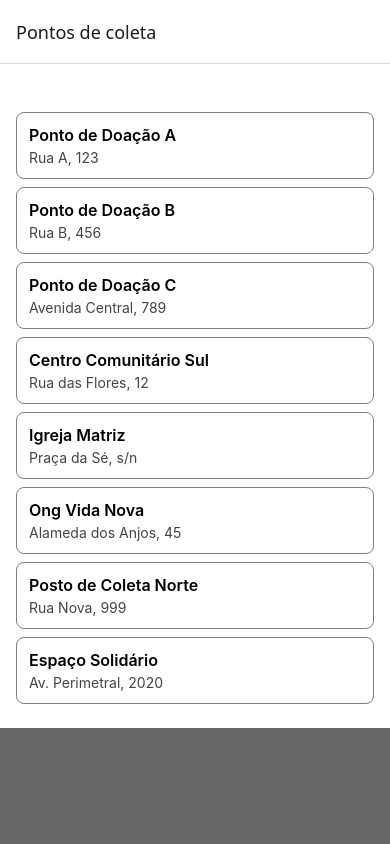
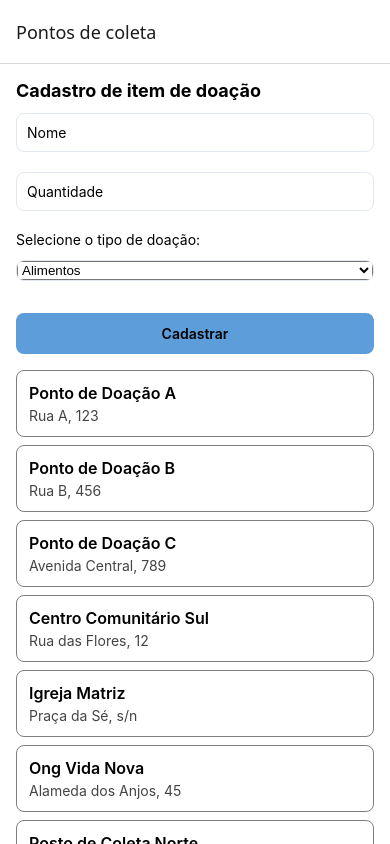
Before and after one commit to GuiSaiUwU/ONG-Alimentos, a React Native app: screen /TelaListaPontos in a window 390 px wide. Built offline with nearby package versions, Linux system fonts and the light colour scheme.

Commit message:
feat(CadastroDoacao): Inicio

```diff
--- a/package.json
+++ b/package.json
@@ -9,6 +9,7 @@
     "web": "expo start --web"
   },
   "dependencies": {
+    "@react-native-picker/picker": "2.11.1",
     "@react-navigation/native": "^7.3.16",
     "@react-navigation/native-stack": "^7.18.8",
     "expo": "~54.0.35",
--- a/src/telas/TelaListaPontos.tsx
+++ b/src/telas/TelaListaPontos.tsx
@@ -1,8 +1,19 @@
 import { NativeStackScreenProps } from "@react-navigation/native-stack";
-import { FlatList, Pressable, StyleSheet, Text, View } from "react-native";
+import {
+  Button,
+  FlatList,
+  Pressable,
+  StyleSheet,
+  Text,
+  TextInput,
+  TouchableOpacity,
+  View,
+} from "react-native";
 import { pontosMock } from "../dados/pontosMock";
-import { Ponto, RootStackParamList } from "../types";
-import { SafeAreaView } from "react-native-safe-area-context";
+import { Ponto, RootStackParamList, TIPOS_DOACAO } from "../types";
+import { useSafeAreaInsets } from "react-native-safe-area-context";
+import { useState } from "react";
+import { Picker } from "@react-native-picker/picker";
 
 type Props = NativeStackScreenProps<RootStackParamList, "TelaListaPontos">;
 
@@ -16,37 +27,130 @@ function PontoItem({ ponto, onPress }: { ponto: Ponto; onPress: () => void }) {
 }
 
 export default function TelaListaPontos({ navigation }: Props) {
+  const [nome, setNome] = useState("");
+  const [quantidade, setQuantidade] = useState("");
+  const [pontoDestino, setPontoDestino] = useState<number | null>(null);
+  const [tipo, setTipo] = useState("");
+  const [erro, setErro] = useState("");
+  const insets = useSafeAreaInsets();
+
+  function validarESalvar() {
+    if (!nome || !quantidade || !tipo) {
+      setErro("Preencha todos os campos");
+      return;
+    }
+
+    if (isNaN(Number(quantidade))) {
+      setErro("Quantidade deve ser um número");
+      return;
+    }
+
+    setErro("");
+  }
+
   return (
-    <SafeAreaView style={styles.safeareaview}>
-      <View style={styles.container}>{/* Cadastro de item de doação */}</View>
-      <View style={styles.container}>
     <FlatList
+      style={styles.flatList}
+      contentContainerStyle={{
+        paddingTop: insets.top,
+        paddingBottom: insets.bottom,
+        paddingLeft: insets.left,
+        paddingRight: insets.right,
+      }}
       data={pontosMock}
       keyExtractor={(item) => item.id.toString()}
       renderItem={({ item }) => (
+        <View style={styles.listContainer}>
           <PontoItem
-              key={item.id}
             ponto={item}
             onPress={() =>
               navigation.navigate("TelaDetalhePonto", { pontoId: item.id })
             }
           />
+        </View>
       )}
+      ListHeaderComponent={
+        <View style={styles.container}>
+          <Text style={styles.title}>Cadastro de item de doação</Text>
+          <TextInput
+            style={styles.input}
+            placeholder="Nome"
+            value={nome}
+            onChangeText={setNome}
           />
+          <TextInput
+            style={styles.input}
+            placeholder="Quantidade"
+            keyboardType="numeric"
+            value={quantidade}
+            onChangeText={setQuantidade}
+          />
+          <Text>Selecione o tipo de doação:</Text>
+          <View style={styles.pickerContainer}>
+            <Picker
+              selectedValue={tipo}
+              onValueChange={setTipo}
+            >
+              {Object.values(TIPOS_DOACAO).map((tipo) => (
+                <Picker.Item key={tipo} label={tipo} value={tipo} />
+              ))}
+            </Picker>
           </View>
-    </SafeAreaView>
+          <Text style={styles.erro}>{erro}</Text>
+          <Pressable style={styles.button} onPress={validarESalvar}>
+            <Text style={styles.buttonText}>Cadastrar</Text>
+          </Pressable>
+        </View>
+      }
+    />
   );
 }
 
 const styles = StyleSheet.create({
-  safeareaview: {
+  button: {
+    marginTop: 8,
+    borderRadius: 8,
+    backgroundColor: "#5c9dda",
+    padding: 12,
+    alignItems: "center",
+    justifyContent: "center",
+  },
+  buttonText: {
+    fontWeight: "600",
+    fontSize: 14
+  },
+  flatList: {
     flex: 1,
-    backgroundColor: '#676767'
+    backgroundColor: "#676767",
+  },
+  pickerContainer: {
+    borderWidth: 1,
+    borderColor: "#E2E8F0",
+    borderRadius: 8,
+    overflow: "hidden",
+    backgroundColor: "#fff",
+  },
+  input: {
+    borderWidth: 1,
+    borderColor: "#E2E8F0",
+    backgroundColor: "#fff",
+    color: "#000000",
+    borderRadius: 8,
+    padding: 10,
+    marginBottom: 8,
   },
   container: {
     padding: 16,
     backgroundColor: "#fff",
     gap: 12,
+  },
+  listContainer: {
+    paddingHorizontal: 16,
+    backgroundColor: "#fff",
+  },
+  title: {
+    fontSize: 18,
+    fontWeight: "bold",
   },
   item: {
     borderWidth: 1,
@@ -64,4 +168,9 @@ const styles = StyleSheet.create({
     marginTop: 4,
     color: "#444",
   },
+  erro: {
+    color: "#e53e3e",
+    fontSize: 14,
+    alignSelf: "center",
+  },
 });
```
Also changed, not shown: src/types.ts (+8 -0 lines), 1 other file (tests, documents, lock files or other folders). Lines whose indentation alone changed are shown as unchanged.
